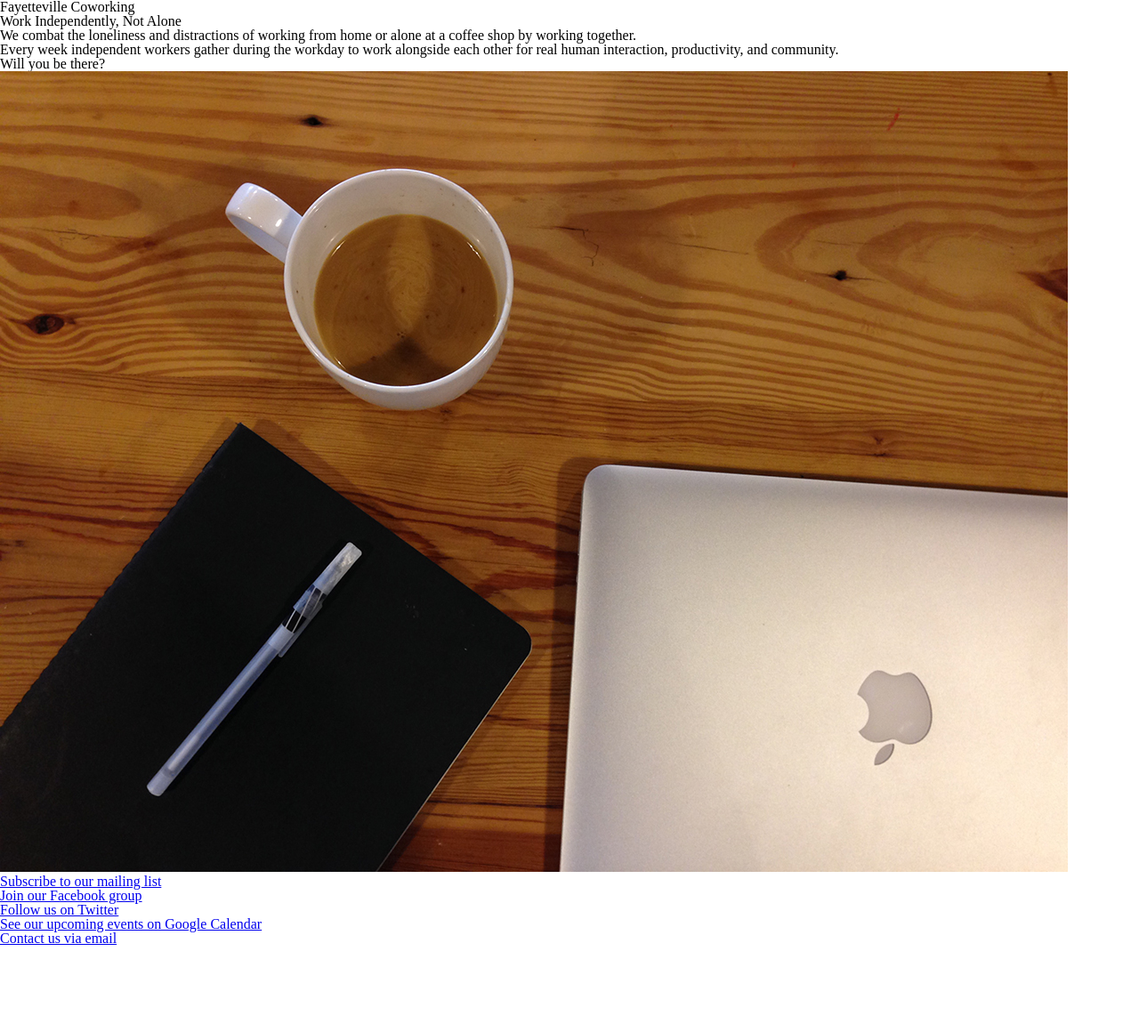
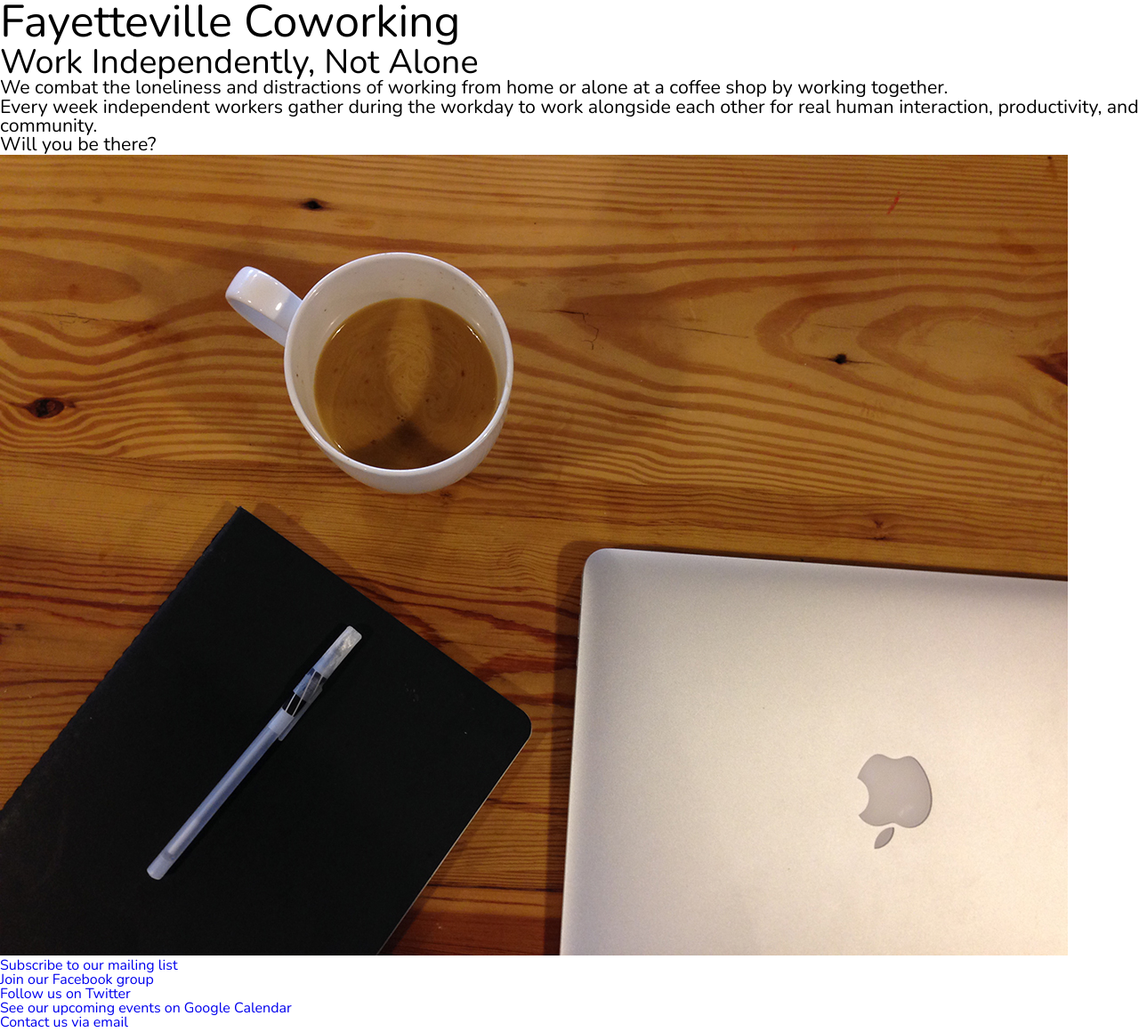
Before and after one commit to aliciahurst/fayetteville-coworking, a PHP site: page / in a window 1280 px wide. Shown: the whole page at 89% size. Before the commit the page ends 1062 px from the top, so only its background shows below. Run offline with PHP 8.4, Linux system fonts and the light colour scheme.

Commit message:
Add readme and some typography

```diff
--- a/css/main.css
+++ b/css/main.css
@@ -66,3 +66,28 @@ a img {
 article, aside, details, figcaption, figure, footer, header, hgroup, main, menu, nav, section, summary {
   display: block;
 }
+
+/* line 10, ../sass/main.scss */
+body {
+  font-family: 'nunito', sans-serif;
+}
+
+/* line 18, ../sass/main.scss */
+h1 {
+  font-size: 3.157em;
+}
+
+/* line 22, ../sass/main.scss */
+h2 {
+  font-size: 2.369em;
+}
+
+/* line 26, ../sass/main.scss */
+p {
+  font-size: 1.333em;
+}
+
+/* line 30, ../sass/main.scss */
+a {
+  text-decoration: none;
+}
--- a/index.php
+++ b/index.php
@@ -42,9 +42,9 @@
 	<p><strong>Will you be there?</strong></p>
 	</header>
 
-	<div class="photos">
+	<section>
 	<img src="img/1.jpg" alt="Fayetteville Coworking">
-	</div>
+	</section>
 
 	<nav>
 		<ul>
--- a/sass/main.scss
+++ b/sass/main.scss
@@ -4,3 +4,29 @@
  * <link href="compass/screen.css" media="screen, projection" rel="stylesheet" type="text/css" /> */
 
 @import "compass/reset";
+
+$scale: 1.3333;
+
+body {
+	font-family: 'nunito', sans-serif;
+}
+
+header, section, nav {
+
+}
+
+h1 {
+	font-size: 3.157em;
+}
+
+h2 {
+	font-size: 2.369em;
+}
+
+p {
+	font-size: 1.333em;
+}
+
+a {
+	text-decoration: none;
+}
```
Also changed, not shown: README.md (added), 1 other file.
